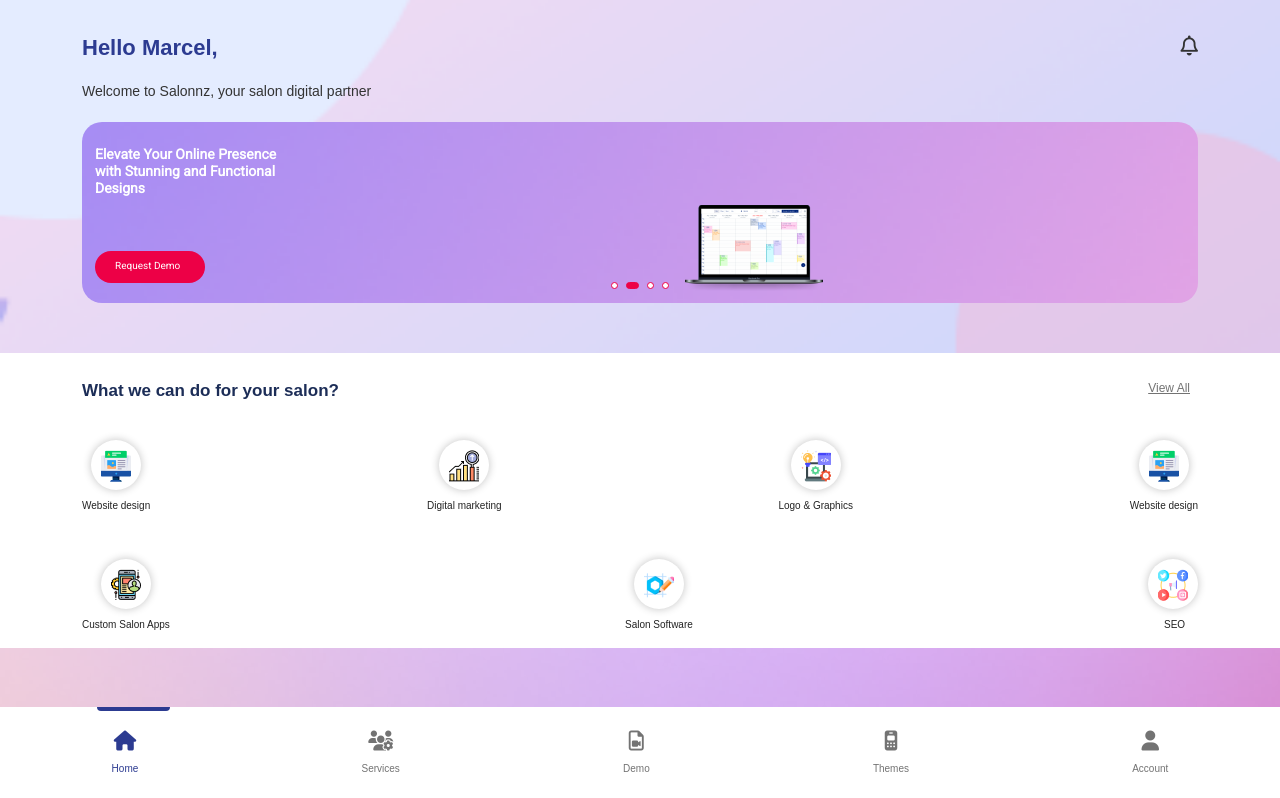
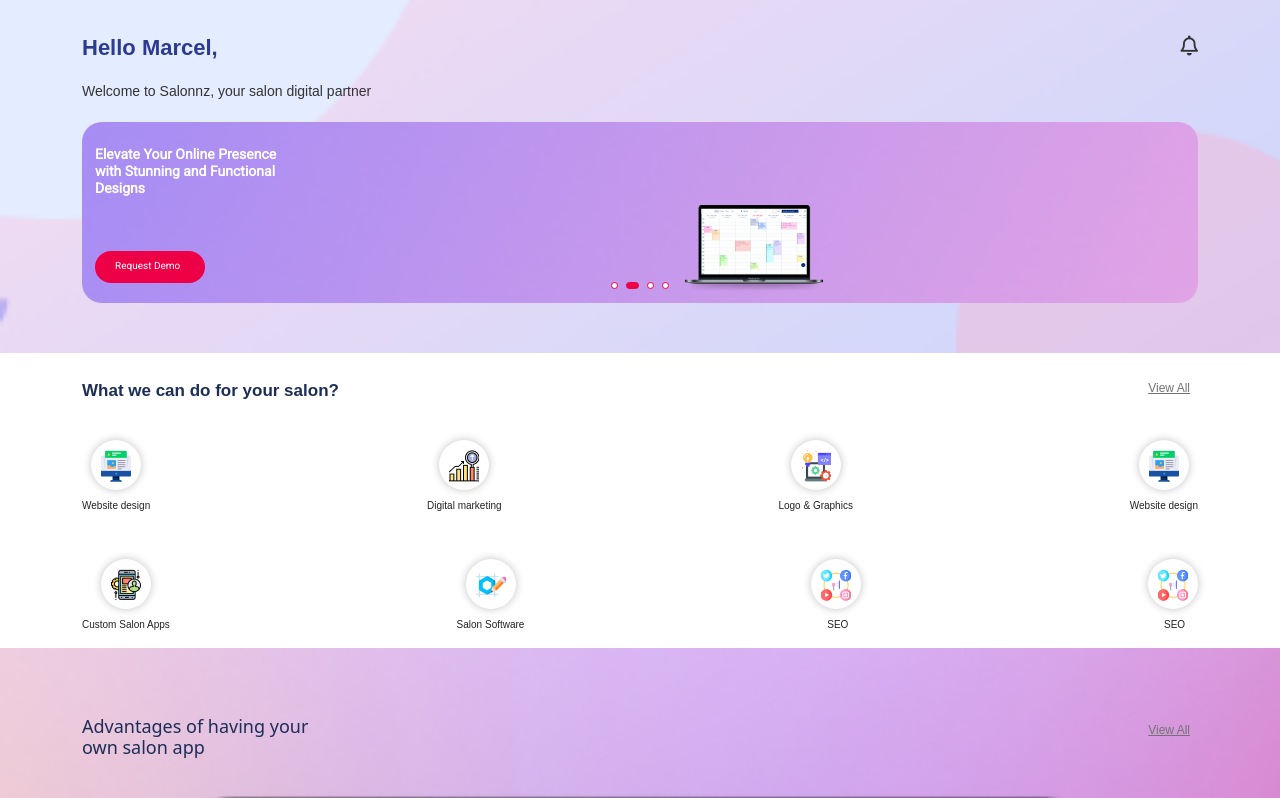
Before and after one commit to indrajeet-tellis/salon, a Nuxt app: page / in a window 1280 px wide. Shown: the top 798 px of the page. Built offline with nearby package versions, Linux system fonts and the light colour scheme; a web font is replaced by a local one.

Commit message:
added layout

```diff
--- a/components/bottom-nav.vue
+++ b/Layouts/default.vue
@@ -30,12 +30,15 @@
       </div>
     </div>
   </nav>
+  <div>
+    <slot />
+  </div>
 </template>
 <!-- <script>
-export default {
+  export default {
 
-}
-</script> -->
+  }
+  </script> -->
 <style>
 .links {
   position: fixed;
--- a/app.vue
+++ b/app.vue
@@ -1,6 +1,7 @@
 <template>
   <div>
-    <bottom-nav />
-    <NuxtPage />
+    <NuxtLayout>
+      <NuxtPage />
+    </NuxtLayout>
   </div>
 </template>
--- a/pages/index.vue
+++ b/pages/index.vue
@@ -357,6 +357,12 @@
                 <img src="/assets/s-five.png" />
               </div>
               <p class="para mt-2 fw-normal">Salon Software</p>
+            </div>
+            <div class="item">
+              <div class="round">
+                <img src="/assets/s-six.png" />
+              </div>
+              <p class="para paraTwo mt-2 fw-normal">SEO</p>
             </div>
             <div class="item">
               <div class="round">
```
